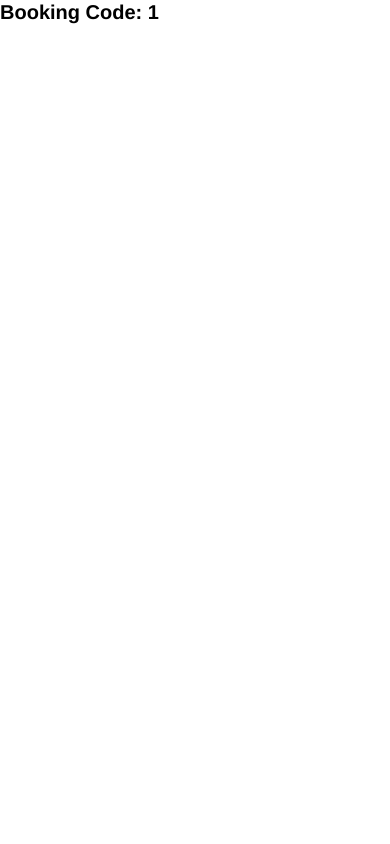
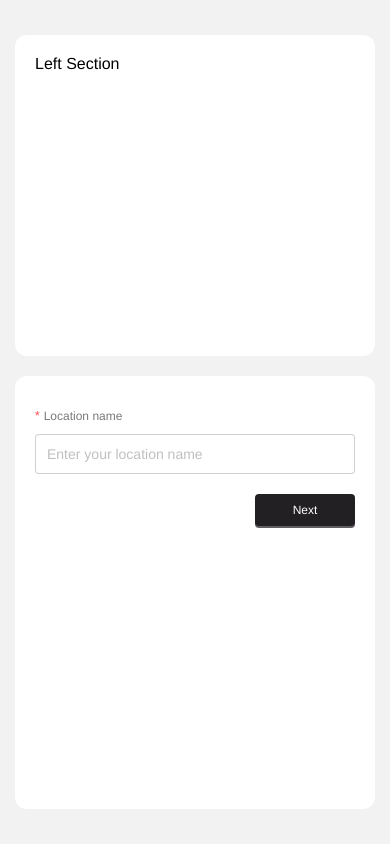
Before and after one commit to aartas/higalen_site, a Next.js app: page /s/1/booking/1 in a window 390 px wide. Built offline with nearby package versions, Linux system fonts and the light colour scheme; no server answers.

Commit message:
Antd added

```diff
--- /dev/null
+++ b/app/configProviderTheme.js
@@ -0,0 +1,55 @@
+import { theme } from "../constants/variables"
+
+const configProviderTheme = {
+  token: {
+    fontFamily: theme.font.fontFamily,
+    colorPrimary: theme.colors.primary,
+    fontSize: 12,
+    borderRadius: 4,
+    lineWidthFocus: 2,
+  },
+
+  components: {
+    Dropdown: {
+      controlItemBgActive: '#f2f2f2',
+      controlItemBgActiveHover: '#f2f2f2',
+      controlItemBgHover: '#f2f2f2',
+    },
+    Form: {
+      itemMarginBottom: '12px',
+      // verticalLabelMargin: '0px',
+      // verticalLabelPadding: '0px',
+      labelColor: '#7A7A7B',
+      fontSize: 12,
+    },
+    Button: {
+      boxShadow: 'none',
+      outline: 'none'
+    },
+    Table: {
+      cellPaddingBlockSM: 2,
+    },
+    Divider: {
+      marginLG: 12,
+      margin: 8
+    },
+    Input: {
+      outline: 'none',
+      boxShadow: 'none',
+      colorBorder: '#7a7a7b59',
+      hoverBorderColor: '#222023',
+      activeBorderColor: '#222023',
+    },
+    Select:{
+      optionSelectedBg:'#f2f2f2',
+      colorBorder: '#7a7a7b59',
+      hoverBorderColor: '#222023',
+      activeBorderColor: '#222023',
+    },
+    Drawer: {
+      colorBgMask: 'rgba(0,0,0,0.15)'
+    },
+  },
+}
+
+export default configProviderTheme
--- a/app/layout.js
+++ b/app/layout.js
@@ -1,5 +1,7 @@
 import StoreProvider from "./StoreProvider";
 import { WindowContextProvider } from "@/context/WindowContext";
+import { ConfigProvider } from 'antd';
+import configProviderTheme from "./configProviderTheme";
 import "./globals.css";
 import './common.css';
 
@@ -9,7 +11,9 @@ export default function RootLayout({ children }) {
       <body>
         <StoreProvider>
           <WindowContextProvider>
+          <ConfigProvider theme={configProviderTheme}>
             {children}
+            </ConfigProvider>
           </WindowContextProvider>
         </StoreProvider>
       </body>
--- a/app/s/[subdomain]/booking/[bookingId]/booking.js
+++ b/app/s/[subdomain]/booking/[bookingId]/booking.js
@@ -1,14 +1,43 @@
 'use client';
 
 import { useParams } from 'next/navigation';
+import './style.css'
+import { useContext, useState } from 'react';
+import { WindowContext } from '@/context/WindowContext';
+import DateSelect from './dateSelect';
 
 const Booking = () => {
-    const params = useParams();
-    const { bookingId } = params;
+    // const params = useParams();
+    // const { bookingId } = params;
+    const { clientWidth } = useContext(WindowContext); // Assuming you have a way to get clientWidth from context or props
+
+    const [step, setStep] = useState(1);
+
+    const initialBookingData = {
+        clinicId: null,
+        consultType: null,
+    };
+    // console.log('clientWidth', clientWidth)
 
     return (
-        <div>
-            <h1>Booking Code: {bookingId}</h1>
+        <div className='booking_section_main_wrapper'>
+            <div className='booking_section_wrapper'>
+            <div className='booking_left_section'>Left Section</div>
+            <div className='booking_right_section'>
+                {
+                    step === 1 && (
+                        <DateSelect/>
+                    )
+                }
+                {
+                    step === 2 && (
+                        <div>
+                            <p>Step 2</p>
+                        </div>
+                    )
+                }
+            </div>
+            </div>
         </div>
     );
 };
--- /dev/null
+++ b/app/s/[subdomain]/booking/[bookingId]/dateSelect.js
@@ -0,0 +1,60 @@
+'use client'
+import { Form, Input, Button } from 'antd';
+
+const DateSelect = () => {
+    const [form] = Form.useForm();
+    const onFinish = () => {
+
+        form.validateFields().then(async values => {
+            // updateWorkspaceData(
+            //     {
+            //         ...workspaceData,
+            //         name: values?.companyName,
+            //         logo,
+            //         logoObject,
+            //     },
+            //     1
+            // );
+        }).catch(errorInfo => {
+            form.scrollToField(errorInfo?.errorFields?.[0]?.name, {
+                behavior: 'smooth',
+                block: 'center',
+                inline: 'center',
+            });
+        });
+    };
+    return (
+        <>
+            <Form
+                form={form}
+                layout="vertical"
+                onFinish={onFinish}
+            >
+
+                <Form.Item
+                    className="mt-10"
+                    label="Location name"
+                    name="companyName"
+                    rules={[
+                        {
+                            required: true,
+                            message: 'Please enter the location name!'
+                        },
+                    ]}
+                >
+                    <Input placeholder="Enter your location name" size="large" className='create_workspace_input_fields' />
+                </Form.Item>
+
+                <div
+                    className='display-flex flex-justify-end mt-20'
+                >
+                    <Button type="primary" htmlType="submit" style={{ minWidth: 100 }}>
+                        Next
+                    </Button>
+                </div>
+            </Form>
+        </>
+    )
+}
+
+export default DateSelect
--- a/app/s/[subdomain]/booking/[bookingId]/page.js
+++ b/app/s/[subdomain]/booking/[bookingId]/page.js
@@ -9,7 +9,7 @@ const BookingPage = (props) => {
     // const { bookingId } = use(props.params); // 👈 Unwrap the promise
 
     return (
-        <div>
+        <div className='booking_main_container'>
             <Booking />
         </div>
     );
--- /dev/null
+++ b/app/s/[subdomain]/booking/[bookingId]/style.css
@@ -0,0 +1,64 @@
+.booking_main_container {
+    background-color: #F2F2F2;
+    width: 100%;
+    height: 100dvh;
+}
+
+.booking_section_main_wrapper {
+    width: 80%;
+    height: 100%;
+    margin: 0 auto;
+    padding: 40px 0px;
+}
+
+.booking_section_wrapper {
+    display: grid;
+    height: 100%;
+    grid-template-columns: 1fr 1fr;
+    padding: 30px;
+    background-color: #ffffff;
+    border-radius: 20px;
+}
+
+.booking_left_section {
+    background-color: #ffffff;
+    padding: 20px;
+    border-top-left-radius: 20px;
+    border-bottom-left-radius: 20px;
+    border-right: 1px solid #f1f1ef;
+}
+
+.booking_right_section {
+    background-color: #ffffff;
+    padding: 20px;
+    border-top-right-radius: 20px;
+    border-bottom-right-radius: 20px;
+}
+
+/* Tablet View */
+@media only screen and (max-width: 992px) {
+    .booking_section_main_wrapper {
+        width: 100%;
+        padding: 20px 0;
+    }
+
+    .booking_section_wrapper {
+        width: 100%;
+        grid-template-columns: 1fr;
+        padding: 15px;
+        gap: 20px;
+        background-color: transparent;
+    }
+
+    .booking_left_section {
+        border-radius: 12px;
+        border-right: none;
+    }
+
+    .booking_right_section {
+        border-radius: 12px;
+    }
+}
+
+/* Mobile View */
+@media only screen and (max-width: 768px) {}
--- /dev/null
+++ b/constants/variables.js
@@ -0,0 +1,21 @@
+export const theme = {
+    font: {
+        fontFamily: 'Helvetica neue',
+    },
+    colors: {
+        primary: '#222023',
+        primaryHover: '#3A383B',
+        primaryDisabled: '0000000a',
+
+        secondary: '#1677FF',
+
+        primaryBg: '#f7f7f5',
+
+        black: '#000',
+        white: '#fff',
+        pink: '#ff4a88',
+        red: '#FF0000',
+
+        successGreen: '#52c41a'
+    }
+};
--- a/package.json
+++ b/package.json
@@ -10,6 +10,7 @@
   },
   "dependencies": {
     "@reduxjs/toolkit": "^2.8.2",
+    "antd": "^5.26.6",
     "axios": "^1.11.0",
     "dayjs": "^1.11.13",
     "next": "15.4.3",
```
Also changed, not shown: 1 other file (tests, documents, lock files or other folders).
